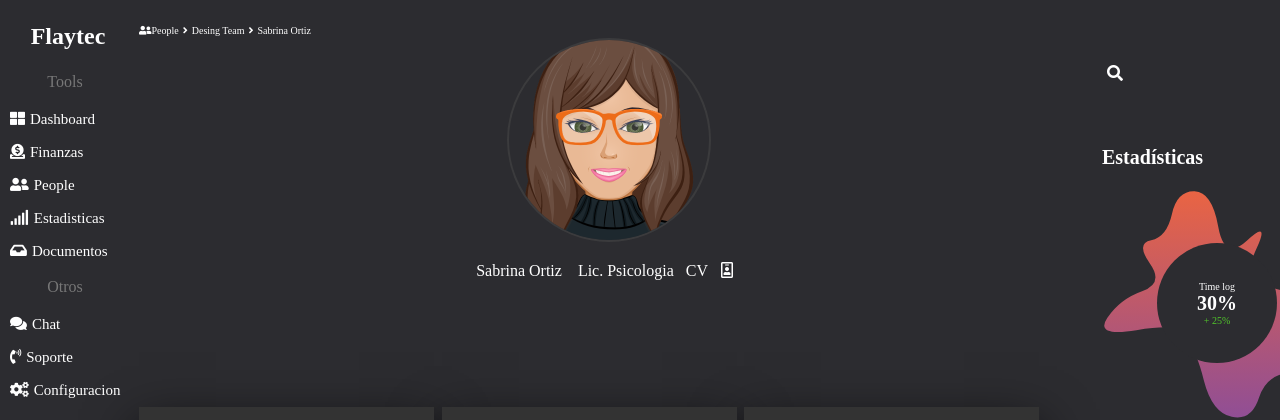
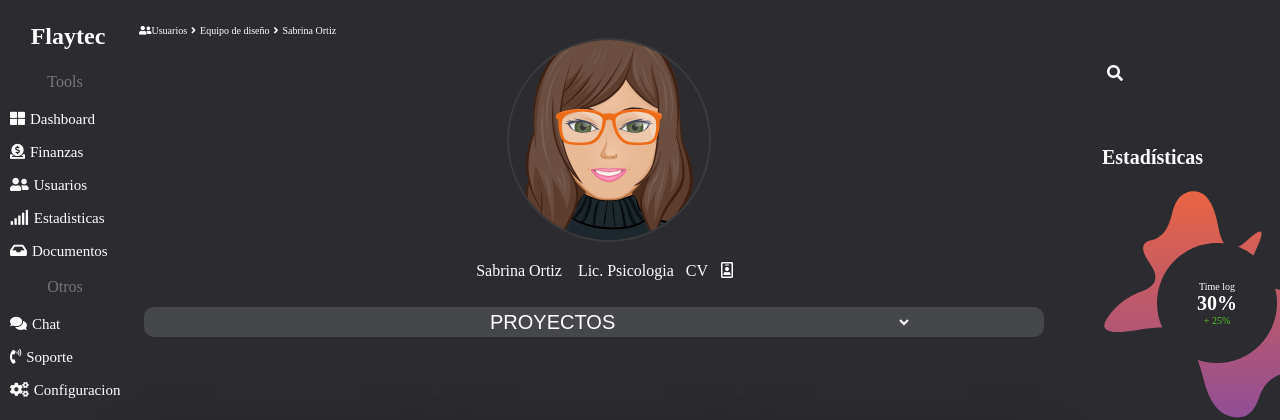
Before and after one commit to Flaytecno/Pagina, a plain HTML site: page usuarios/Sabrina.html in a window 1280 px wide. Shown: the top 420 px of the page. Drawn offline with Linux system fonts and the light colour scheme.

Commit message:
Update Sabrina.html

```diff
--- a/usuarios/Sabrina.html
+++ b/usuarios/Sabrina.html
@@ -20,7 +20,7 @@
       <ul>
         <li><i class="fas fa-th-large"></i>Dashboard</li>
         <li><i class="fas fa-donate"></i>Finanzas</li>
-                <li><a href="https://flaytecno.github.io/Pagina/#People"><i class="fas fa-user-friends"></i>People</a></li>
+        <li><a href="https://flaytecno.github.io/Pagina/#People"><i class="fas fa-user-friends"></i>Usuarios</a></li>
         <li><i class="fas fa-signal"></i>Estadisticas</li>
         <li><i class="fas fa-inbox"></i>Documentos</li>
       </ul>
@@ -36,9 +36,9 @@
     <div class="div2">
 
       <div>
-                <label id="People"><i class="fas fa-user-friends"></i>People</label>
+        <label id="People"><i class="fas fa-user-friends"></i>Usuarios</label>
         <label><i class="fas fa-angle-right"></i></label>
-                <label>Desing Team</label>
+        <label>Equipo de diseño</label>
         <label><i class="fas fa-angle-right"></i></label>
         <label>Sabrina Ortiz</label>
       </div>
@@ -49,6 +49,16 @@
         <p>Sabrina Ortiz</p>
         <p>Lic. Psicologia</p>
         <p id="cv">CV <i class="far fa-id-badge" id="icono"></i></p>
+      </div>
+      <div class="div21">
+        <form class="form" id="input">
+          <select class="select" name="area" onChange="location = form.area.options[form.area.selectedIndex].value;">
+            <option value="Seleccione una opcion" class="form1">PROYECTOS</option>
+            <optgroup label="Sabrina Ortiz" class="optgroup">
+              <option value="https://flaytec.github.io/juego/"> Juego</option>
+              <option value="https://flaytec.github.io/Print-Galery/"> Print Galery</option>
+              <option value="https://flaytec.github.io/probar/"> Barra de progreso</option>
+          </select>
         </div>
       <div class="container">
         <div class="card">
@@ -163,7 +173,7 @@
           <div class="conten-proyect">
             <div class="proyect">
               <img src="/Pagina/img/barra.png" alt="">
-                          <h3>Web responsive</h3>
+              <h3>Barra de progreso</h3>
               <a href="https://flaytec.github.io/probar/">
                 <p><i class="far fa-window-restore"></i>WEB</p>
               </a>
```
Lines whose indentation alone changed are shown as unchanged.
